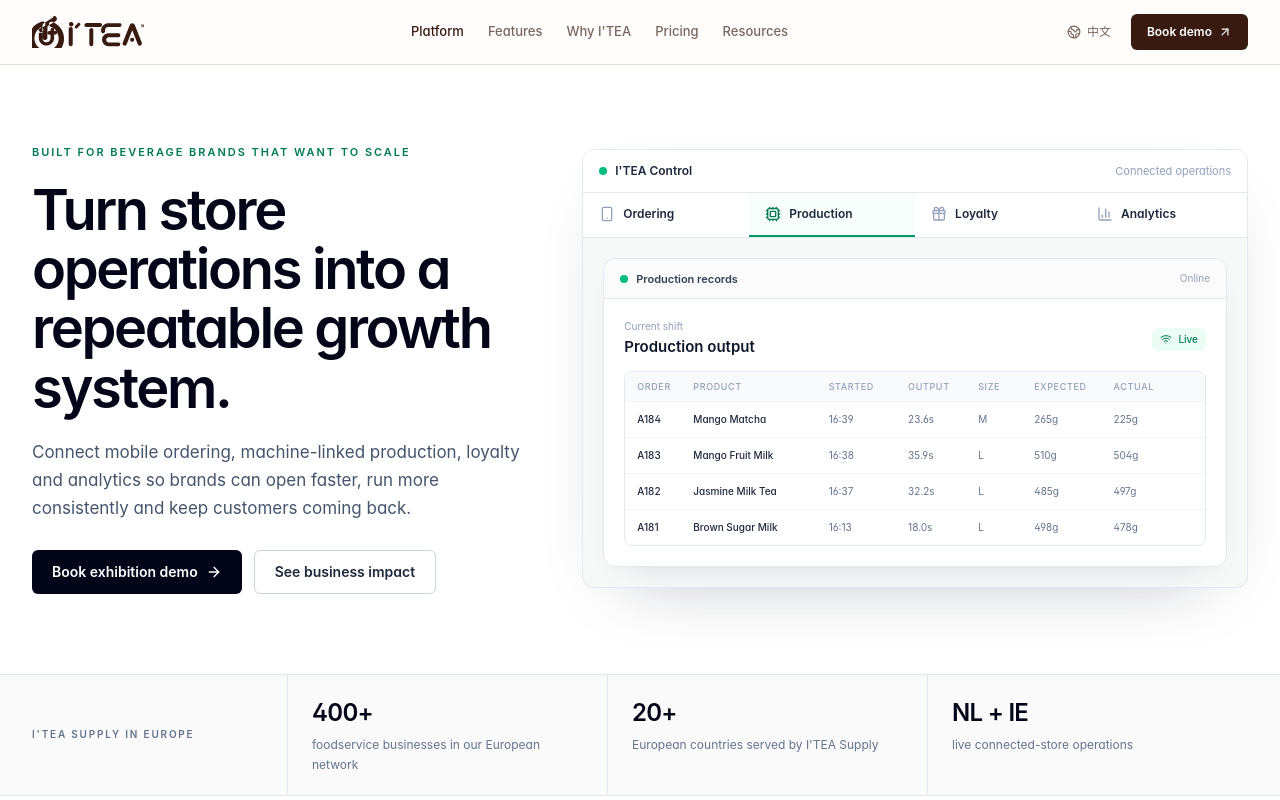
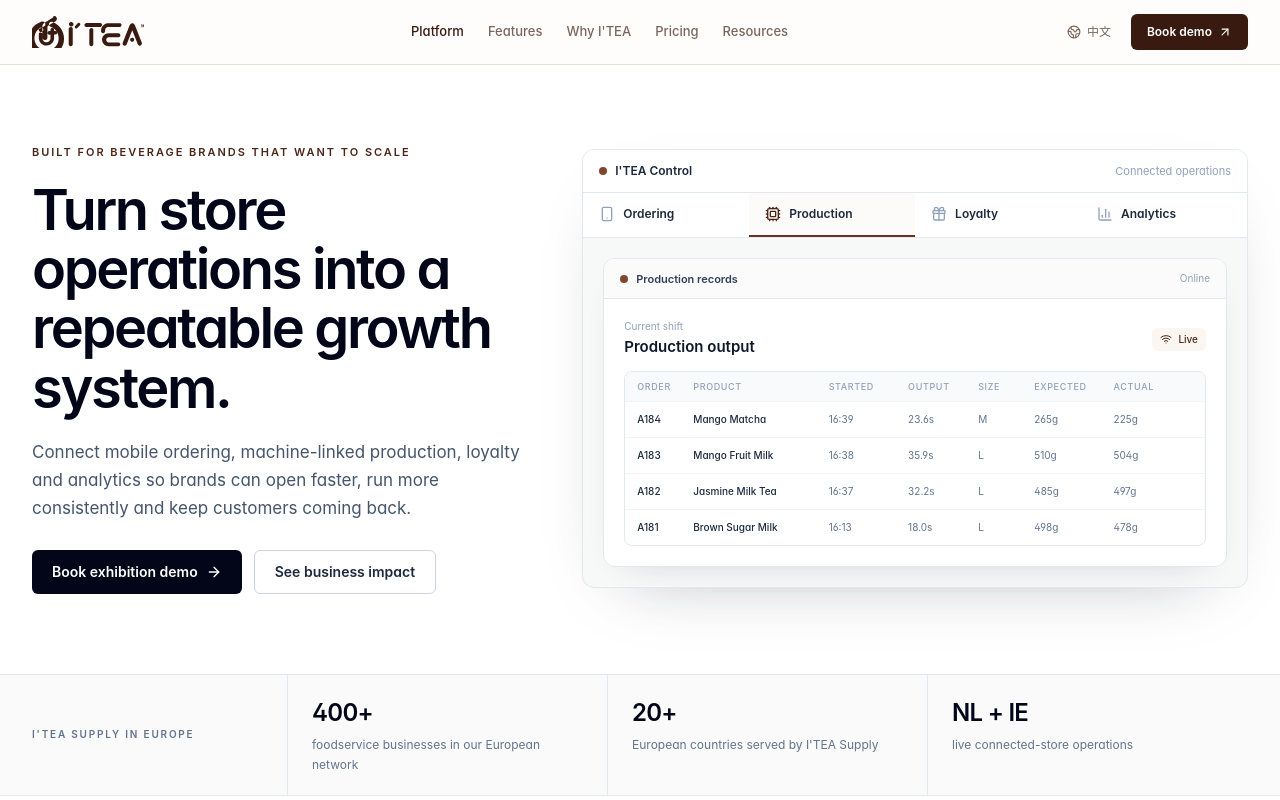
Before and after one commit to onesip/iteasupply-ordering, a React (Vite) app: page / in a window 1280 px wide. Shown: the top 800 px of the page. Built offline with nearby package versions, Linux system fonts and the light colour scheme.

Commit message:
Align global palette with ITEA brand

```diff
--- a/index.css
+++ b/index.css
@@ -7,19 +7,32 @@
   text-rendering: optimizeLegibility;
   -webkit-font-smoothing: antialiased;
   -moz-osx-font-smoothing: grayscale;
+
+  /* I’TEA brand palette, anchored to the official logo brown. */
+  --color-emerald-50: #fbf6f2;
+  --color-emerald-100: #f3e8df;
+  --color-emerald-200: #e6d2c4;
+  --color-emerald-300: #cda98f;
+  --color-emerald-400: #aa7658;
+  --color-emerald-500: #81462e;
+  --color-emerald-600: #653420;
+  --color-emerald-700: #4d2517;
+  --color-emerald-800: #391a10;
+  --color-emerald-900: #2d140d;
+  --color-emerald-950: #1e0c07;
 }
 
 html {
   scroll-behavior: smooth;
-  background: #ffffff;
+  background: #fffdfb;
 }
 
 body {
   margin: 0;
   min-width: 320px;
   overflow-x: hidden;
-  background: #ffffff;
-  color: #0f172a;
+  background: #fffdfb;
+  color: #2f211b;
   font-family: 'Inter', ui-sans-serif, system-ui, -apple-system, BlinkMacSystemFont, 'Segoe UI', sans-serif;
   font-feature-settings: 'cv02', 'cv03', 'cv04', 'cv11';
 }
@@ -30,8 +43,8 @@
 }
 
 ::selection {
-  background: #a7f3d0;
-  color: #052e16;
+  background: #ead8ca;
+  color: #391a10;
 }
 
 a,
@@ -42,6 +55,11 @@
 button,
 a {
   outline-offset: 3px;
+}
+
+img,
+svg {
+  max-width: 100%;
 }
 
 .overflow-x-auto {
```
